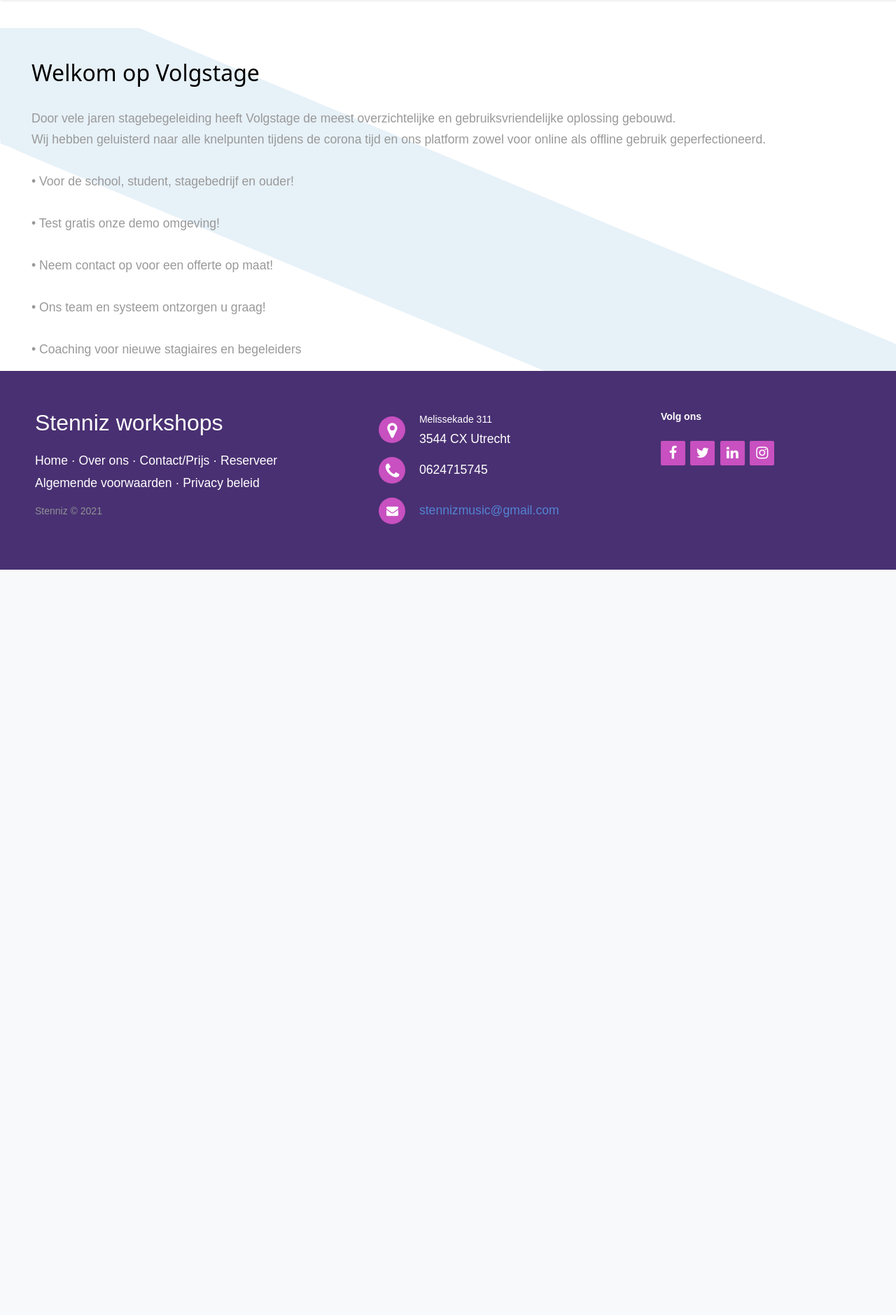
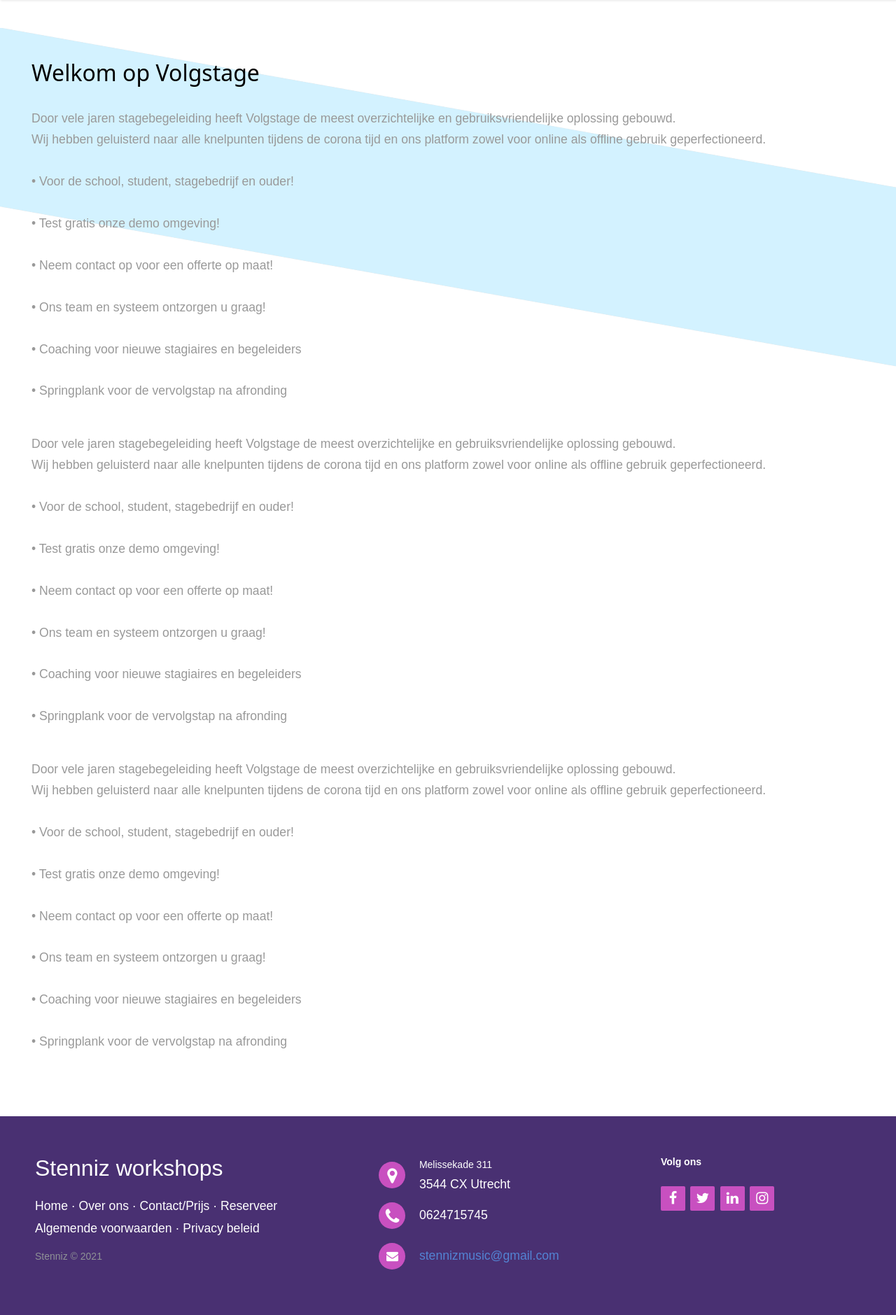
Before and after one commit to alikashev/mvc_stagesite, a PHP site: page / in a window 1280 px wide; the page is wider, and only the part inside the window is pictured. Shown: the part 116-1995 px from the top of that part at 70% size. Before the commit the page ends 930 px from the top of that part, so only its background shows below. Run offline with PHP 8.4, Linux system fonts and the light colour scheme; some libraries are stand-ins or nearby versions.

Commit message:
footer fixed

```diff
--- a/assets/css/style.css
+++ b/assets/css/style.css
@@ -246,7 +246,7 @@ a.register:hover {
 
   .content-section {
       width: 100%;
-      height: 300px;
+      height: auto;
       color: #000;
       position: relative;
       padding: 5px;
@@ -256,8 +256,6 @@ a.register:hover {
       padding: 40px;
   }
   .balk {
-        width: 100%;
-        height: 600px;
         opacity: 0.2;
         position:absolute;
         margin-left: 0;
@@ -320,9 +318,8 @@ a.register:hover {
     width: 100%;
     text-align: left;
     font: bold 16px sans-serif;
+    padding: 55px 50px;
     position: absolute;
-    padding: 55px 50px;
-    margin-top: 190px;
   }
 
   .footer-distributed .footer-left,
--- a/view/home.php
+++ b/view/home.php
@@ -1,5 +1,5 @@
 <?php include_once 'view/sidebar.php'; ?>
-<img class='balk' src="assets/img/blauwe_balk_links.svg" alt="">
+<img class='balk' src="assets/img/test.png" alt="">
 <div class="content-section">
   <div class="text-section">
     <h2>Welkom op Volgstage</h2> <br>
@@ -13,8 +13,29 @@
       •   Coaching voor nieuwe stagiaires en begeleiders<br> <br>
       •   Springplank voor de vervolgstap na afronding <br> <br>
     </p>
+    <p>
+      Door vele jaren stagebegeleiding heeft Volgstage de meest overzichtelijke en gebruiksvriendelijke oplossing gebouwd. <br>
+      Wij hebben geluisterd naar alle knelpunten tijdens de corona tijd en ons platform zowel voor online als offline gebruik geperfectioneerd. <br> <br>
+      •   Voor de school, student, stagebedrijf en ouder! <br> <br>
+      •   Test gratis onze demo omgeving! <br> <br>
+      •   Neem contact op voor een offerte op maat! <br> <br>
+      •   Ons team en systeem ontzorgen u graag! <br> <br>
+      •   Coaching voor nieuwe stagiaires en begeleiders<br> <br>
+      •   Springplank voor de vervolgstap na afronding <br> <br>
+    </p>
+    <p>
+      Door vele jaren stagebegeleiding heeft Volgstage de meest overzichtelijke en gebruiksvriendelijke oplossing gebouwd. <br>
+      Wij hebben geluisterd naar alle knelpunten tijdens de corona tijd en ons platform zowel voor online als offline gebruik geperfectioneerd. <br> <br>
+      •   Voor de school, student, stagebedrijf en ouder! <br> <br>
+      •   Test gratis onze demo omgeving! <br> <br>
+      •   Neem contact op voor een offerte op maat! <br> <br>
+      •   Ons team en systeem ontzorgen u graag! <br> <br>
+      •   Coaching voor nieuwe stagiaires en begeleiders<br> <br>
+      •   Springplank voor de vervolgstap na afronding <br> <br>
+    </p>
   </div>
 </div>
+<?php require_once 'footer.php'?>
 <script src="https://unpkg.com/aos@next/dist/aos.js"></script>
   <script>
     AOS.init();
@@ -44,6 +65,5 @@ AOS.init({
 
 });
 </script>
-<?php require_once 'footer.php'?>
 </body>
 </html>
```
Also changed, not shown: assets/img/lijn_website.svg (added), assets/img/test.png (added), view/content.php (line endings or trailing spaces).
